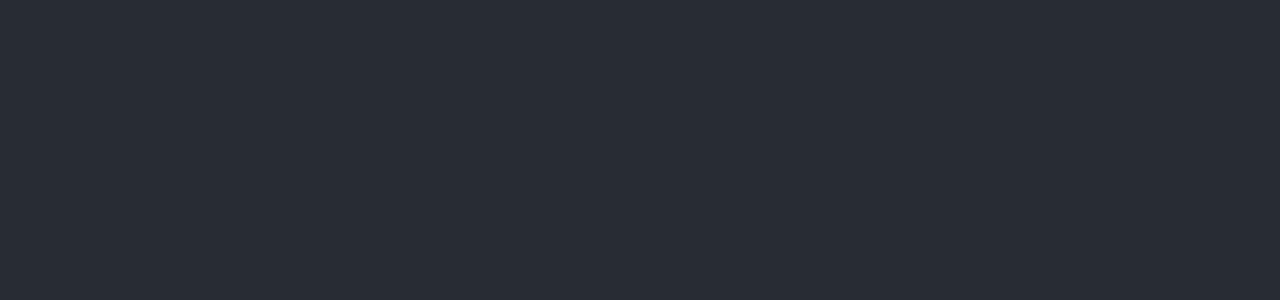
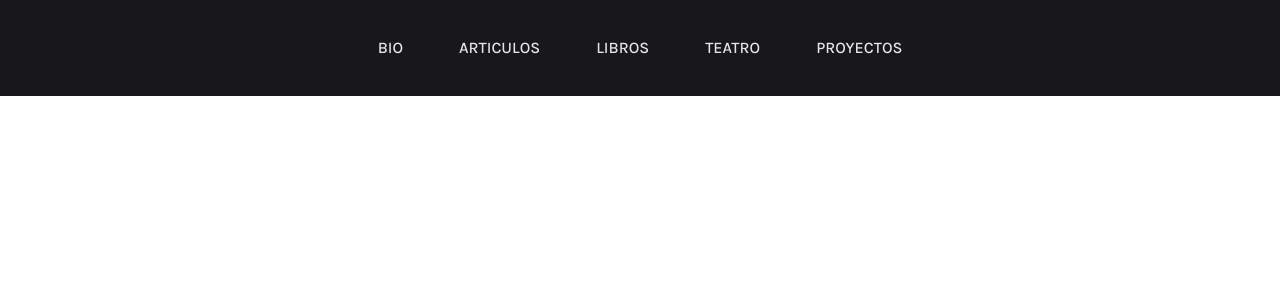
Before and after one commit to calmarti/VaderProject, a React (Create React App) app: page / in a window 1280 px wide. Shown: the top 300 px of the page. Built offline with nearby package versions, Linux system fonts and the light colour scheme.

Commit message:
primer sketch del navbar

```diff
--- a/package.json
+++ b/package.json
@@ -8,6 +8,7 @@
     "@testing-library/user-event": "^13.5.0",
     "react": "^18.2.0",
     "react-dom": "^18.2.0",
+    "react-router-dom": "^6.3.0",
     "react-scripts": "5.0.1",
     "web-vitals": "^2.1.4"
   },
--- a/public/index.html
+++ b/public/index.html
@@ -15,6 +15,11 @@
       user's mobile device or desktop. See https://developers.google.com/web/fundamentals/web-app-manifest/
     -->
     <link rel="manifest" href="%PUBLIC_URL%/manifest.json" />
+
+    <link rel="preconnect" href="https://fonts.googleapis.com">
+    <link rel="preconnect" href="https://fonts.gstatic.com" crossorigin>
+    <link href="https://fonts.googleapis.com/css2?family=Karla:wght@500&display=swap" rel="stylesheet">
+
     <!--
       Notice the use of %PUBLIC_URL% in the tags above.
       It will be replaced with the URL of the `public` folder during the build.
--- a/src/App.css
+++ /dev/null
@@ -1,38 +0,0 @@
-.App {
-  text-align: center;
-}
-
-.App-logo {
-  height: 40vmin;
-  pointer-events: none;
-}
-
-@media (prefers-reduced-motion: no-preference) {
-  .App-logo {
-    animation: App-logo-spin infinite 20s linear;
-  }
-}
-
-.App-header {
-  background-color: #282c34;
-  min-height: 100vh;
-  display: flex;
-  flex-direction: column;
-  align-items: center;
-  justify-content: center;
-  font-size: calc(10px + 2vmin);
-  color: white;
-}
-
-.App-link {
-  color: #61dafb;
-}
-
-@keyframes App-logo-spin {
-  from {
-    transform: rotate(0deg);
-  }
-  to {
-    transform: rotate(360deg);
-  }
-}
--- a/src/App.js
+++ b/src/App.js
@@ -1,12 +1,12 @@
-import './App.css';
+import { Routes, Route } from "react-router-dom";
+import Home from "./components/Home/Home";
+import "./index.css";
 
 function App() {
   return (
-    <div className="App">
-      <header className="App-header">
-
-      </header>
-    </div>
+    <Routes>
+      <Route path="/" element={<Home />} />
+    </Routes>
   );
 }
 
--- /dev/null
+++ b/src/components/Home/Home.js
@@ -0,0 +1,5 @@
+import Navbar from "../Layout/Navbar";
+
+export default function Home() {
+  return <Navbar />;
+}
--- /dev/null
+++ b/src/components/Layout/Navbar.js
@@ -0,0 +1,13 @@
+export default function Navbar() {
+  return (
+    <nav className="box-border bg-zinc-900 text-slate-200 h-24">
+      <ul className="flex justify-center items-center gap-x-14 h-24">
+        <li>BIO</li>
+        <li>ARTICULOS </li>
+        <li>LIBROS</li>
+        <li>TEATRO</li>
+        <li>PROYECTOS</li>
+      </ul>
+    </nav>
+  );
+}
--- a/src/index.css
+++ b/src/index.css
@@ -1,4 +1,8 @@
-body {
+@tailwind base;
+@tailwind components;
+@tailwind utilities;
+
+/* body {
   margin: 0;
   font-family: -apple-system, BlinkMacSystemFont, 'Segoe UI', 'Roboto', 'Oxygen',
     'Ubuntu', 'Cantarell', 'Fira Sans', 'Droid Sans', 'Helvetica Neue',
@@ -10,4 +14,4 @@
 code {
   font-family: source-code-pro, Menlo, Monaco, Consolas, 'Courier New',
     monospace;
-}
+} */
--- a/src/index.js
+++ b/src/index.js
@@ -1,14 +1,16 @@
-import React from 'react';
-import ReactDOM from 'react-dom/client';
-import './index.css';
-import App from './App';
+import React from "react";
+import ReactDOM from "react-dom/client";
 
+import { BrowserRouter } from "react-router-dom";
+import App from "./App";
 
-const root = ReactDOM.createRoot(document.getElementById('root'));
+const root = ReactDOM.createRoot(document.getElementById("root"));
 root.render(
-  <React.StrictMode>
-    <App />
-  </React.StrictMode>
+  <BrowserRouter>
+    <React.StrictMode>
+      <App />
+    </React.StrictMode>
+  </BrowserRouter>
 );
 
 // If you want to start measuring performance in your app, pass a function
--- a/tailwind.config.js
+++ b/tailwind.config.js
@@ -1,9 +1,13 @@
 /** @type {import('tailwindcss').Config} */
 
 module.exports = {
-  content: ["./src/**/*.{js,jsx,ts,tsx}",],
+  content: ["./src/**/*.{js,jsx,ts,tsx}"],
   theme: {
-    extend: {},
+    extend: {
+      fontFamily: {
+        sans: ["Karla"],
+      },
+    },
   },
-  plugins: [],
-}
+  plugins: []
+};
```
Also changed, not shown: 1 other file (tests, documents, lock files or other folders).
